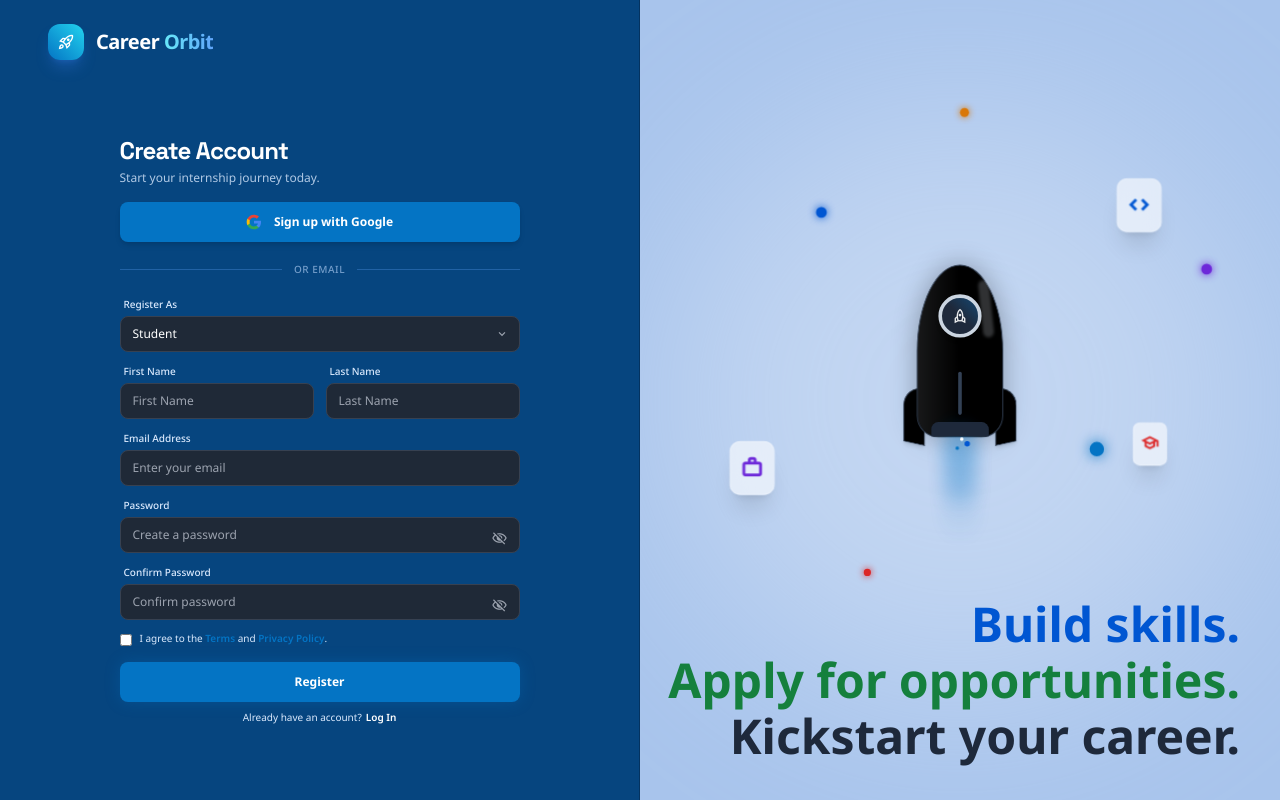
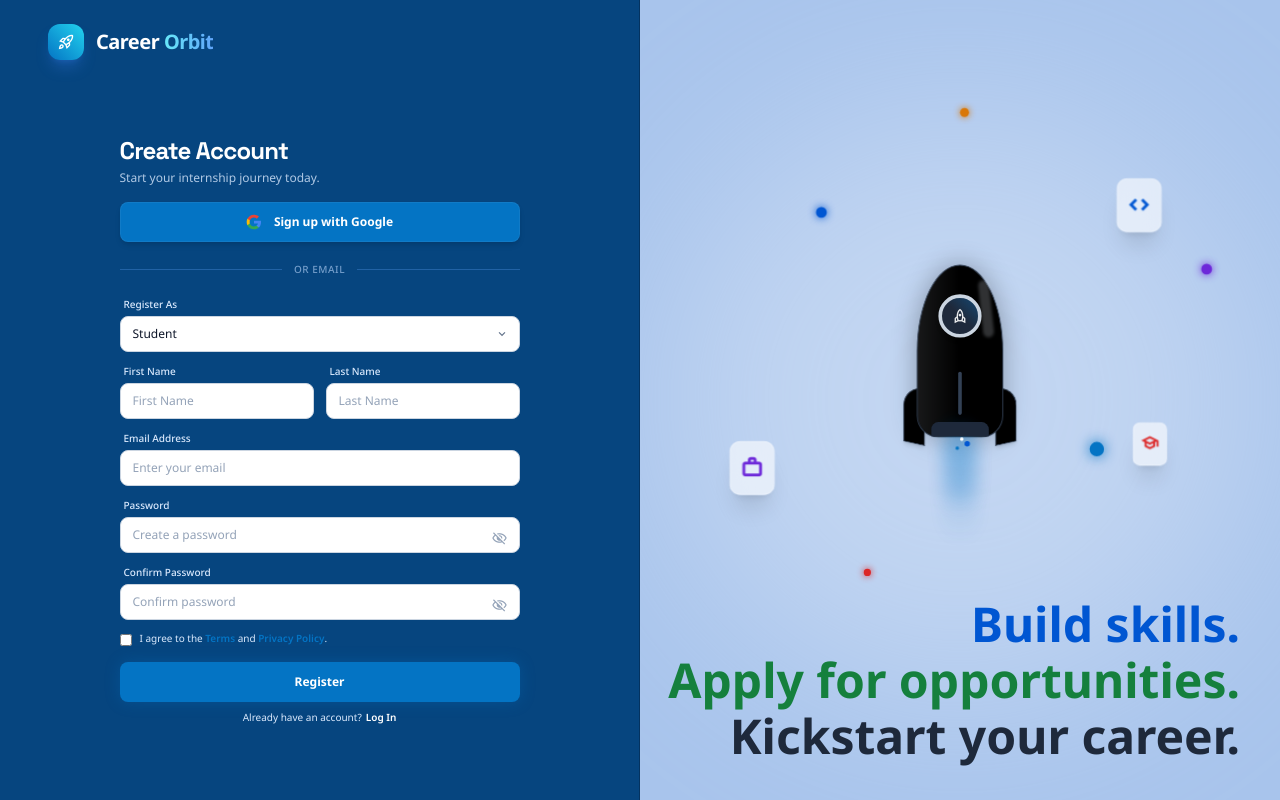
Before and after one commit to vikram-R23/Lignait-career-orbit, a React (Vite) app: page /signup in a window 1280 px wide. Built offline with nearby package versions, Linux system fonts and the light colour scheme.

Commit message:
fix: stop tracking node_modules

```diff
--- a/src/pages/Signup.jsx
+++ b/src/pages/Signup.jsx
@@ -109,7 +109,7 @@ const Signup = () => {
               <p className="text-blue-100/80 text-xs font-normal mt-1">Start your internship journey today.</p>
             </div>
 
-            <button className="flex w-full cursor-pointer items-center justify-center overflow-hidden rounded-lg h-10 px-4 bg-[#0474C4] text-white gap-3 text-xs font-bold hover:brightness-110 transition-all shadow-md">
+            <button className="flex w-full cursor-pointer items-center justify-center overflow-hidden rounded-lg h-10 px-4 bg-[#0474C4] text-white gap-3 text-xs font-bold hover:brightness-110 transition-all shadow-md border border-white/5">
               <svg className="w-4 h-4" viewBox="0 0 24 24" xmlns="http://www.w3.org/2000/svg">
                 <path d="M22.56 12.25c0-.78-.07-1.53-.2-2.25H12v4.26h5.92c-.26 1.37-1.04 2.53-2.21 3.31v2.77h3.57c2.08-1.92 3.28-4.74 3.28-8.09z" fill="#4285F4"></path>
                 <path d="M12 23c2.97 0 5.46-.98 7.28-2.66l-3.57-2.77c-.98.66-2.23 1.06-3.71 1.06-2.86 0-5.29-1.93-6.16-4.53H2.18v2.84C3.99 20.53 7.7 23 12 23z" fill="#34A853"></path>
@@ -137,16 +137,17 @@ const Signup = () => {
               <label className="flex flex-col w-full group gap-1">
                 <p className="text-blue-100 text-[10px] font-medium pl-1">Register As</p>
                 <div className="relative">
+                  {/* UPDATED: White bg, dark text */}
                   <select
                       name="role"
                       value={formData.role}
                       onChange={handleChange}
-                      className="flex w-full appearance-none rounded-lg text-white border border-[#374151] bg-[#1F2937] h-9 px-3 text-xs outline-none focus:ring-1 focus:ring-[#0474C4] cursor-pointer"
+                      className="flex w-full appearance-none rounded-lg text-slate-900 border border-slate-300 bg-white h-9 px-3 text-xs outline-none focus:ring-1 focus:ring-[#0474C4] cursor-pointer"
                   >
                       <option value="student">Student</option>
                       <option value="professional">Professional</option>
                   </select>
-                  <div className="pointer-events-none absolute inset-y-0 right-0 flex items-center px-3 text-gray-400">
+                  <div className="pointer-events-none absolute inset-y-0 right-0 flex items-center px-3 text-slate-500">
                     <svg className="fill-current h-3 w-3" xmlns="http://www.w3.org/2000/svg" viewBox="0 0 20 20"><path d="M9.293 12.95l.707.707L15.657 8l-1.414-1.414L10 10.828 5.757 6.586 4.343 8z"/></svg>
                   </div>
                 </div>
@@ -156,23 +157,25 @@ const Signup = () => {
               <div className="grid grid-cols-2 gap-3">
                   <label className="flex flex-col w-full group gap-1">
                     <p className="text-blue-100 text-[10px] font-medium pl-1">First Name</p>
+                    {/* UPDATED: White bg, dark text */}
                     <input
                         name="firstName"
                         value={formData.firstName}
                         onChange={handleChange}
                         required
-                        className="flex w-full rounded-lg text-white border border-[#374151] bg-[#1F2937] h-9 placeholder-[#9CA3AF] px-3 text-xs outline-none focus:ring-1 focus:ring-[#0474C4]"
+                        className="flex w-full rounded-lg text-slate-900 border border-slate-300 bg-white h-9 placeholder:text-slate-400 px-3 text-xs outline-none focus:ring-1 focus:ring-[#0474C4]"
                         placeholder="First Name"
                     />
                   </label>
                   <label className="flex flex-col w-full group gap-1">
                     <p className="text-blue-100 text-[10px] font-medium pl-1">Last Name</p>
+                    {/* UPDATED: White bg, dark text */}
                     <input
                         name="lastName"
                         value={formData.lastName}
                         onChange={handleChange}
                         required
-                        className="flex w-full rounded-lg text-white border border-[#374151] bg-[#1F2937] h-9 placeholder-[#9CA3AF] px-3 text-xs outline-none focus:ring-1 focus:ring-[#0474C4]"
+                        className="flex w-full rounded-lg text-slate-900 border border-slate-300 bg-white h-9 placeholder:text-slate-400 px-3 text-xs outline-none focus:ring-1 focus:ring-[#0474C4]"
                         placeholder="Last Name"
                     />
                   </label>
@@ -181,13 +184,14 @@ const Signup = () => {
               {/* EMAIL */}
               <label className="flex flex-col w-full group gap-1">
                 <p className="text-blue-100 text-[10px] font-medium pl-1">Email Address</p>
+                {/* UPDATED: White bg, dark text */}
                 <input
                   name="email"
                   type="email"
                   value={formData.email}
                   onChange={handleChange}
                   required
-                  className="flex w-full rounded-lg text-white border border-[#374151] bg-[#1F2937] h-9 placeholder-[#9CA3AF] px-3 text-xs outline-none focus:ring-1 focus:ring-[#0474C4]"
+                  className="flex w-full rounded-lg text-slate-900 border border-slate-300 bg-white h-9 placeholder:text-slate-400 px-3 text-xs outline-none focus:ring-1 focus:ring-[#0474C4]"
                   placeholder="Enter your email"
                 />
               </label>
@@ -196,17 +200,18 @@ const Signup = () => {
               <div className="relative w-full group">
                 <label className="flex flex-col gap-1">
                   <p className="text-blue-100 text-[10px] font-medium pl-1">Password</p>
+                  {/* UPDATED: White bg, dark text */}
                   <input
                     name="password"
                     value={formData.password}
                     onChange={handleChange}
                     required
-                    className="password-input flex w-full rounded-lg text-white border border-[#374151] bg-[#1F2937] h-9 placeholder-[#9CA3AF] px-3 pr-10 text-xs outline-none focus:ring-1 focus:ring-[#0474C4]"
+                    className="password-input flex w-full rounded-lg text-slate-900 border border-slate-300 bg-white h-9 placeholder:text-slate-400 px-3 pr-10 text-xs outline-none focus:ring-1 focus:ring-[#0474C4]"
                     placeholder="Create a password"
                     type={showPassword ? "text" : "password"}
                   />
                 </label>
-                <button type="button" onClick={() => setShowPassword(!showPassword)} className="absolute right-3 top-[28px] text-gray-400 hover:text-[#0474C4] z-20">
+                <button type="button" onClick={() => setShowPassword(!showPassword)} className="absolute right-3 top-[28px] text-slate-400 hover:text-[#0474C4] z-20 transition-colors">
                   <span className="material-symbols-outlined text-base">{showPassword ? 'visibility' : 'visibility_off'}</span>
                 </button>
               </div>
@@ -215,17 +220,18 @@ const Signup = () => {
               <div className="relative w-full group">
                 <label className="flex flex-col gap-1">
                   <p className="text-blue-100 text-[10px] font-medium pl-1">Confirm Password</p>
+                  {/* UPDATED: White bg, dark text */}
                   <input
                     name="confirmPassword"
                     value={formData.confirmPassword}
                     onChange={handleChange}
                     required
-                    className="password-input flex w-full rounded-lg text-white border border-[#374151] bg-[#1F2937] h-9 placeholder-[#9CA3AF] px-3 pr-10 text-xs outline-none focus:ring-1 focus:ring-[#0474C4]"
+                    className="password-input flex w-full rounded-lg text-slate-900 border border-slate-300 bg-white h-9 placeholder:text-slate-400 px-3 pr-10 text-xs outline-none focus:ring-1 focus:ring-[#0474C4]"
                     placeholder="Confirm password"
                     type={showConfirmPassword ? "text" : "password"}
                   />
                 </label>
-                <button type="button" onClick={() => setShowConfirmPassword(!showConfirmPassword)} className="absolute right-3 top-[28px] text-gray-400 hover:text-[#0474C4] z-20">
+                <button type="button" onClick={() => setShowConfirmPassword(!showConfirmPassword)} className="absolute right-3 top-[28px] text-slate-400 hover:text-[#0474C4] z-20 transition-colors">
                   <span className="material-symbols-outlined text-base">{showConfirmPassword ? 'visibility' : 'visibility_off'}</span>
                 </button>
               </div>
@@ -281,10 +287,7 @@ const Signup = () => {
             <div className="absolute w-[600px] h-[600px] bg-white rounded-full top-1/2 left-1/2 -translate-x-1/2 -translate-y-1/2 opacity-[0.3] blur-[100px]"></div>
         </div>
 
-        {/* Animation Container
-            - Center position adjusted with mb-20 to clear bottom text
-            - Scale adjusted for 100% viewport without scroll
-        */}
+        {/* Animation Container */}
         <div className="relative w-full max-w-[650px] aspect-square flex items-center justify-center z-10 perspective-[1000px] scale-[0.8] xl:scale-[0.9] mb-20">
 
             {/* MOVING DOTS */}
```
Also changed, not shown: src/pages/OnboardingStep3.jsx (+31 -13 lines).
